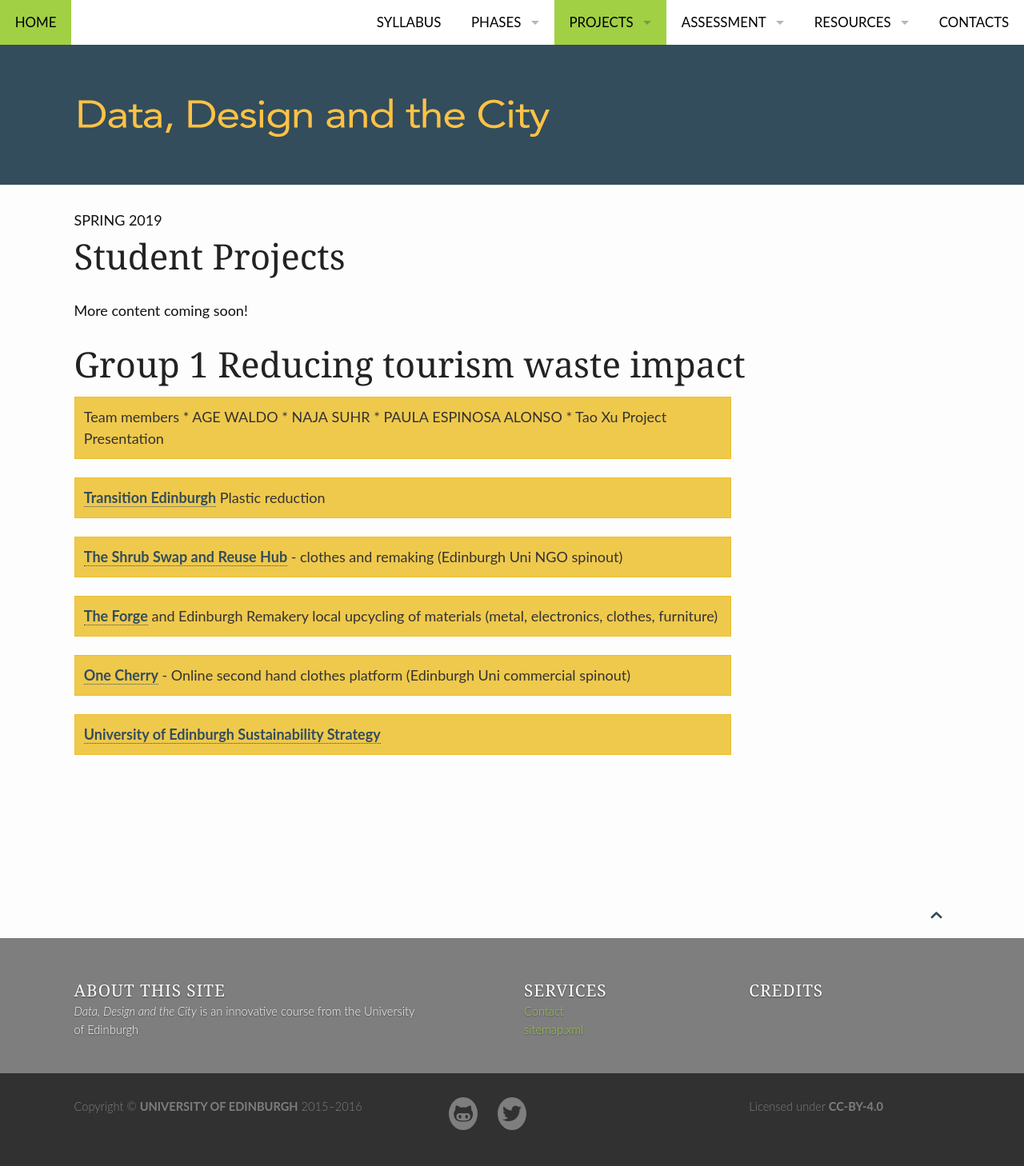
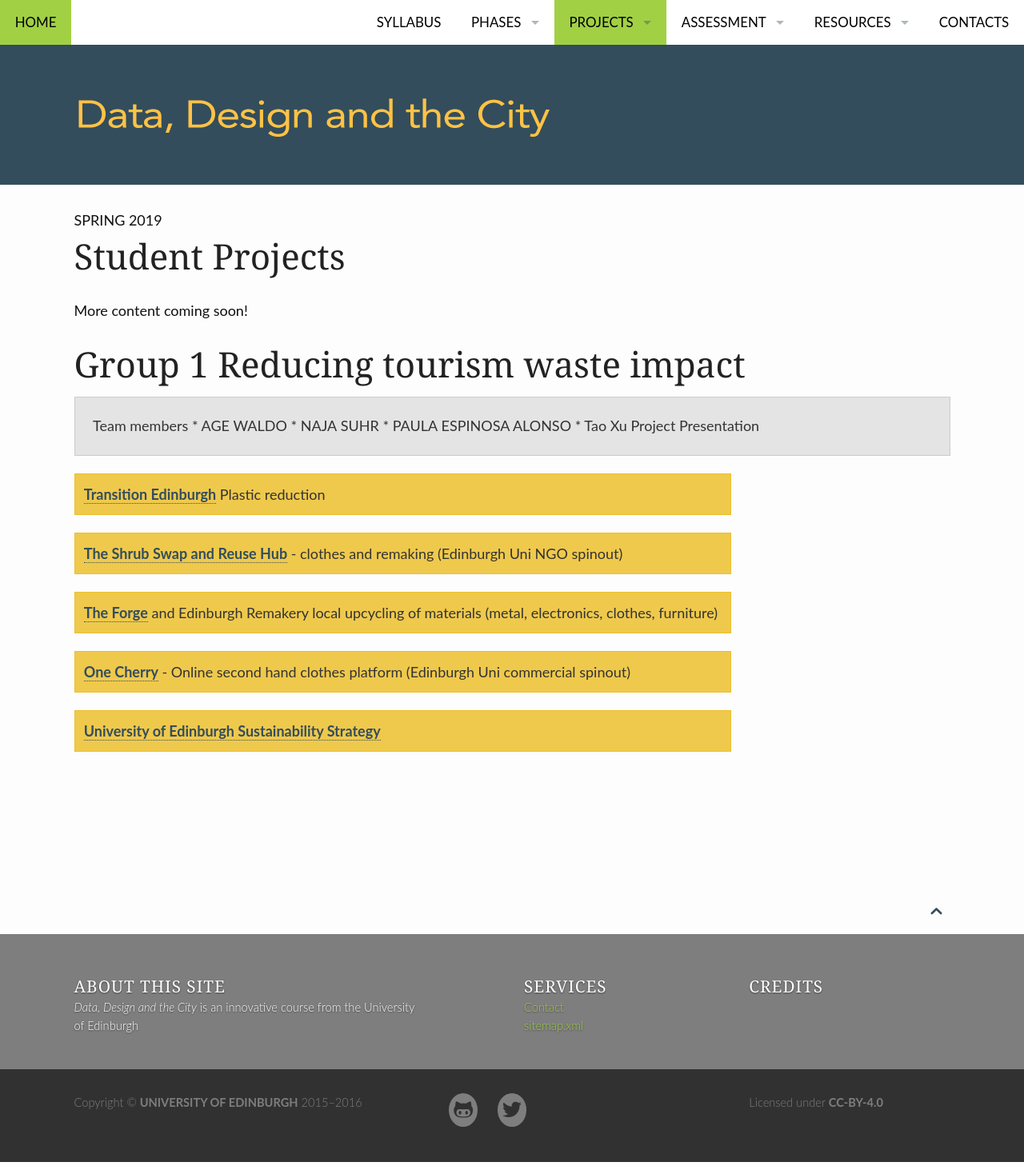
Before and after one commit to edinburghlivinglab/ddc, a Jekyll site: the page built from pages/projects_2019.md, in a window 1280 px wide. Shown: the whole page at 80% size. Built offline with Jekyll 4.4.1, drawn with Linux system fonts in a browser that asks for light colours.

Commit message:
Update projects_2019.md

```diff
--- a/pages/projects_2019.md
+++ b/pages/projects_2019.md
@@ -10,16 +10,18 @@
 
 More content coming soon!
 # Group 1 Reducing tourism waste impact
-<div class="medium-panel">
+<div class="panel">
 Team members
 * AGE WALDO
 
 * NAJA SUHR
 
 * PAULA ESPINOSA ALONSO
+
 * Tao Xu
 
 Project Presentation
+
 </div>
 
 
```
